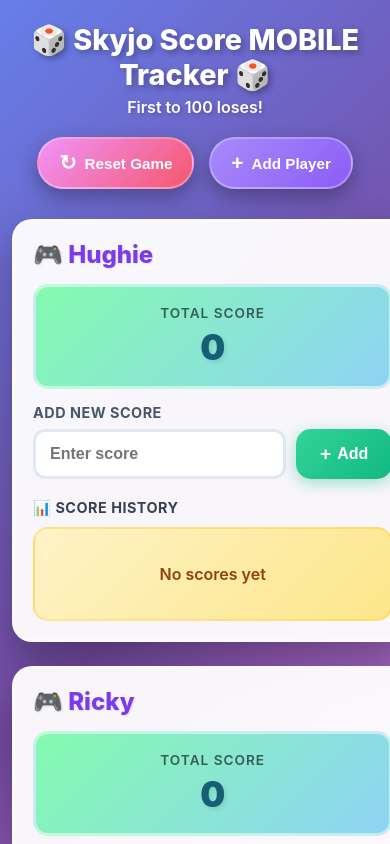
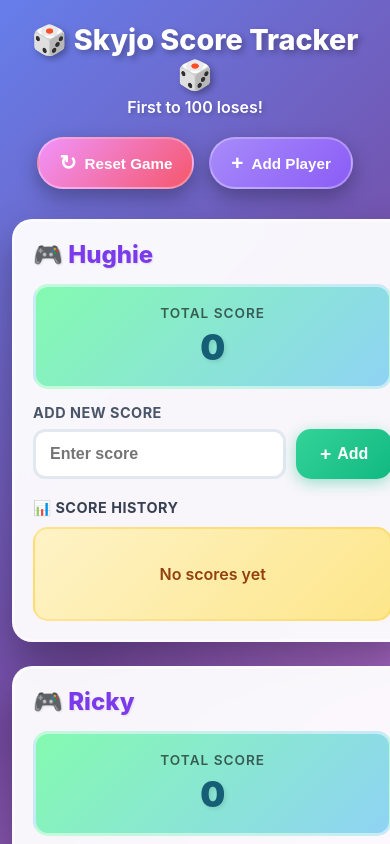
Before and after one commit to RicardoCastroE/Skyjo, a plain HTML site: page index.html in a window 390 px wide. Shown: the top 844 px of the page. Drawn offline with Linux system fonts and the light colour scheme.

Commit message:
Remove 'Mobile' in title

```diff
--- a/index.html
+++ b/index.html
@@ -547,7 +547,7 @@
 <body>
     <div class="container">
         <div class="header">
-            <h1>🎲 Skyjo Score MOBILE Tracker 🎲</h1>
+            <h1>🎲 Skyjo Score Tracker 🎲</h1>
             <p>First to 100 loses!</p>
         </div>
 
```
